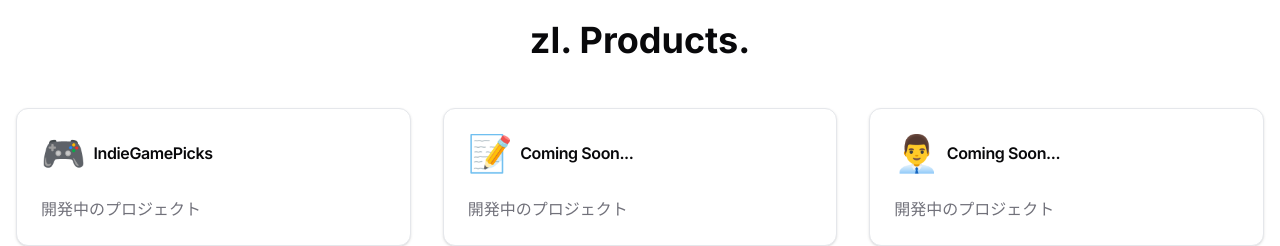
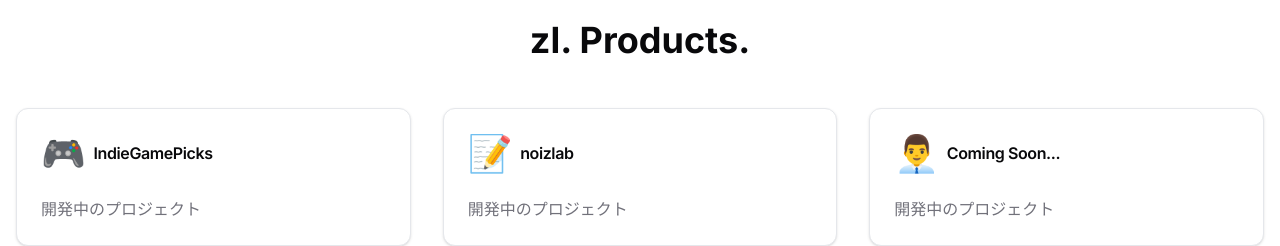
Before and after one commit to GakutoTobinaga/zuboshilab-web, a Next.js app: page / in a window 1280 px wide. Shown: the part 860-1106 px from the top of the page. Built offline with nearby package versions, Linux system fonts and the light colour scheme.

Commit message:
fix: product name

```diff
--- a/src/components/products.tsx
+++ b/src/components/products.tsx
@@ -2,7 +2,7 @@
 
 const products = [
   { name: 'IndieGamePicks', description: '開発中のプロジェクト', icon: '🎮' },
-  { name: 'Coming Soon...', description: '開発中のプロジェクト', icon: '📝' },
+  { name: 'noizlab', description: '開発中のプロジェクト', icon: '📝' },
   { name: 'Coming Soon...', description: '開発中のプロジェクト', icon: '👨‍💼' },
 ]
 
```
